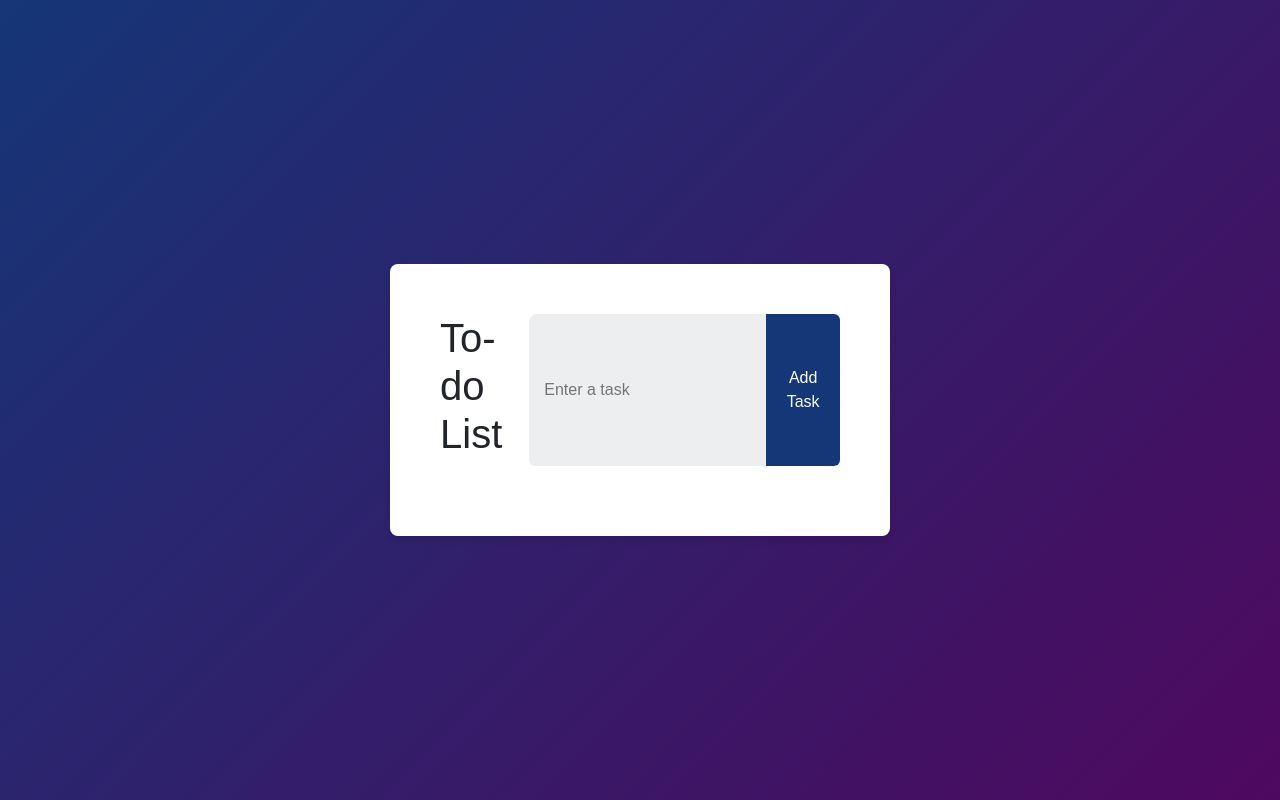
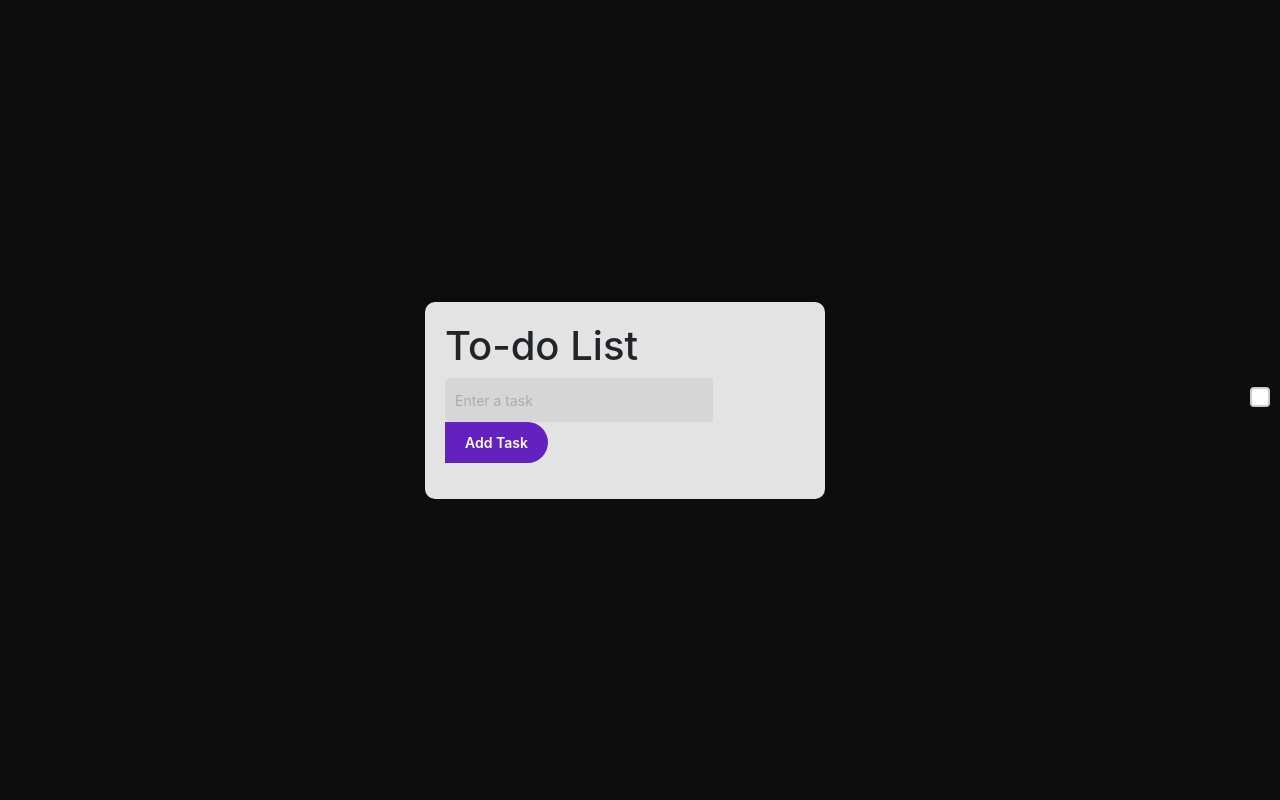
Before and after one commit to lucaslp-dev/To-Do-List, a plain HTML site: page index.html in a window 1280 px wide. Drawn offline with nearby package versions, Linux system fonts and the light colour scheme.

Commit message:
Update index.css

```diff
--- a/index.css
+++ b/index.css
@@ -1,85 +1,129 @@
+/* Reset e configurações básicas */
 * {
     margin: 0;
     padding: 0;
     box-sizing: border-box;
-    font-family: 'Poppins', sans-serif;
+    font-family: Inter, sans-serif;
 }
 
 body {
-    background: linear-gradient(135deg, #153677, #4e085f);
-    min-height: 100vh;
+    background-color: #0D0D0D;
     display: flex;
     justify-content: center;
     align-items: center;
+    min-height: 100vh;
 }
 
-.container {
-    background-color: #fff;
-    padding: 50px;
-    border-radius: 8px;
-    box-shadow: 0 4px 6px rgba(0, 0, 0, 0.1);
-    width: 500px;
+/* Estilos do container principal */
+.container { /* Fundo levemente transparente */
+    background-color: #e3e3e3;
+    padding: 20px;
+    border-radius: 10px;
+    box-shadow: 0 0 10px rgba(0, 0, 0, 0.1);
+    max-width: 400px;
+    width: 100%;
 }
 
-.todo-container {
-    display: flex;
-    margin-bottom: 20px;
+/* Estilos do logotipo */
+img {
+    width: 100px;
+    margin-bottom: 15px;
 }
 
-.input-group {
+/* Estilos do input e botão de adicionar tarefa */
+.input-container {
     display: flex;
     margin-bottom: 20px;
 }
 
 .todo-input {
     flex: 1;
-    padding: 15px;
-    border: 1px solid #ccc;
-    border-radius: 8px 0 0 6px; /* Arredondamento apenas do lado esquerdo */
+    padding: 10px;
+    border: none;
+    border-radius: 5px 0 0 5px;
     font-size: 16px;
-    background: #EDEEF0;
-    border-style: none;
+    background-color: #d6d6d6;
+    outline: none;
 }
 
-
+.todo-input::placeholder {
+    color: #acacac;
+    font-size: 14px;
+}
 
 .add-btn {
-    padding: 5px 20px;
-    background-color: #153677;
-    color: #fff;
+    padding: 10px 20px;
+    background-color: #6321BF;
+    color: #ffffff;
     border: none;
-    border-radius: 0 6px 6px 0; /* Arredondamento apenas do lado direito */
-    font-size: 16px;
+    border-radius: 0 25px 25px 0;
+    font-size: 14px;
     cursor: pointer;
+    font-weight: 600;
 }
 
+.add-btn:hover {
+    background-color: #5b23ac;
+    transition: .3s ease-in-out;
+}
 
+/* Estilos da lista de tarefas */
 .todo-list {
-    list-style-type: none;
+    list-style: none;
 }
 
 .todo-item {
     display: flex;
     align-items: center;
+    padding: 10px;
+    border-radius: 5px;
     margin-bottom: 10px;
 }
 
-.todo-item span {
-    flex: 1;
-    word-break: break-all;
+/* Estilos dos checkboxes */
+.form-check-input {
+    appearance: none;
+    -webkit-appearance: none;
+    width: 20px;
+    height: 20px;
+    border: 2px solid #ccc;
+    border-radius: 50%;
+    cursor: pointer;
+    margin: 0 10px 0 -10px;
+    position: relative;
 }
 
-.delete-btn {
-    margin-left: 10px;
-    padding: 5px 10px;
-    background-color: #ff4d4d;
-    color: #fff;
-    border: none;
-    border-radius: 4px;
-    font-size: 14px;
-    cursor: pointer;
+.form-check-input:checked {
+    border-color: #6321BF;
+    background-color: #6321BF;
 }
 
-#checkForm {
-    display: none;
+.form-check-input:checked::before {
+    content: '\F26E';
+    color: #fff;
+    font-size: 14px;
+    position: absolute;
+    top: 50%;
+    left: 50%;
+    transform: translate(-50%, -50%);
 }
+
+/* Estilos das labels */
+.form-check-label {
+    flex: 1;
+    cursor: pointer;
+    font-weight: 400;
+    color: #0D0D0D;
+}
+
+.form-check-label.checked {
+    text-decoration: line-through;
+    color: rgb(189, 189, 189);
+    font-weight: 400;
+}
+
+/* Estilo do ícone de check */
+.form-check-input.bi-check {
+    font-size: 1.2rem;
+    color: #FF4500;
+}
```
